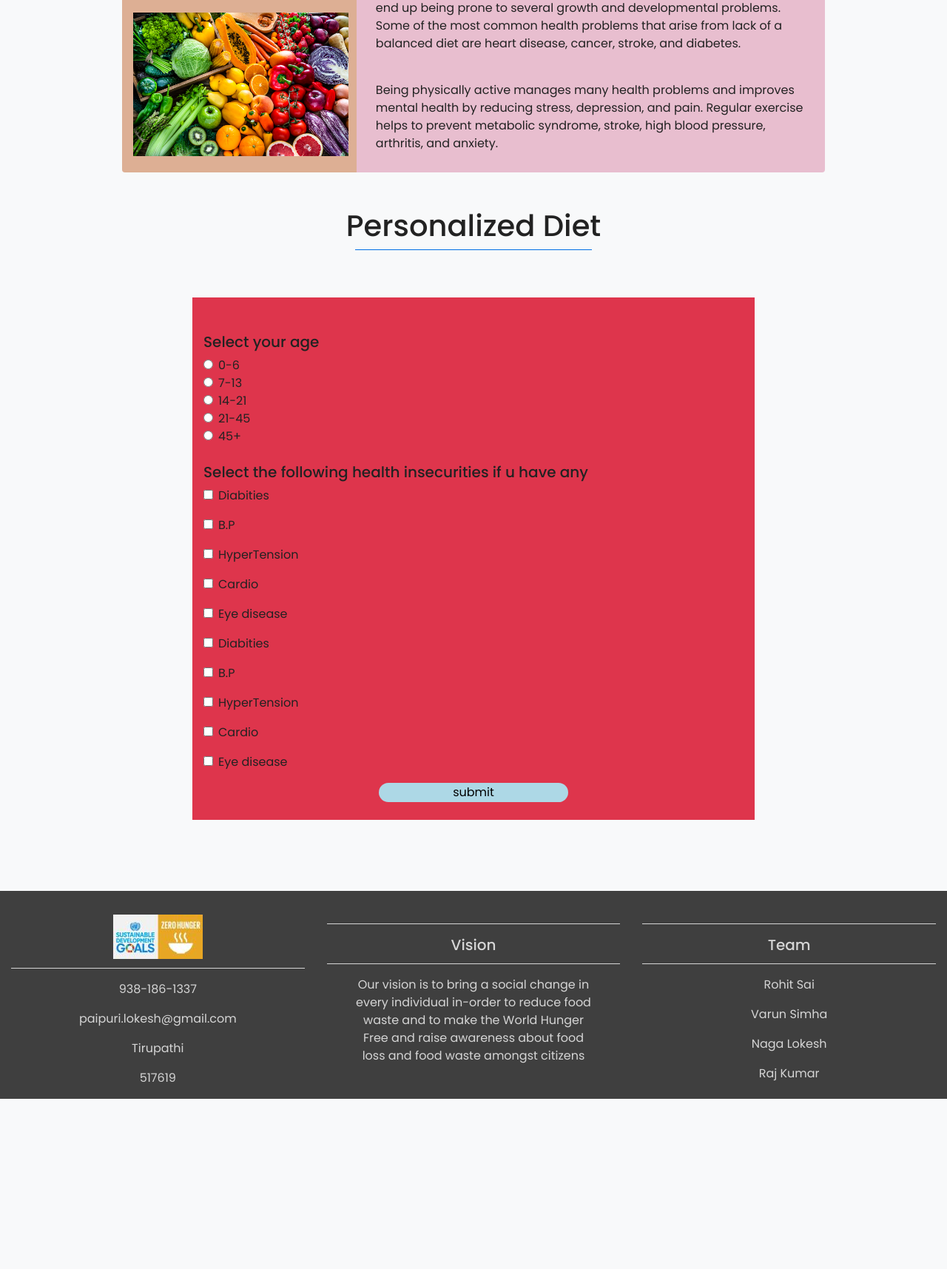
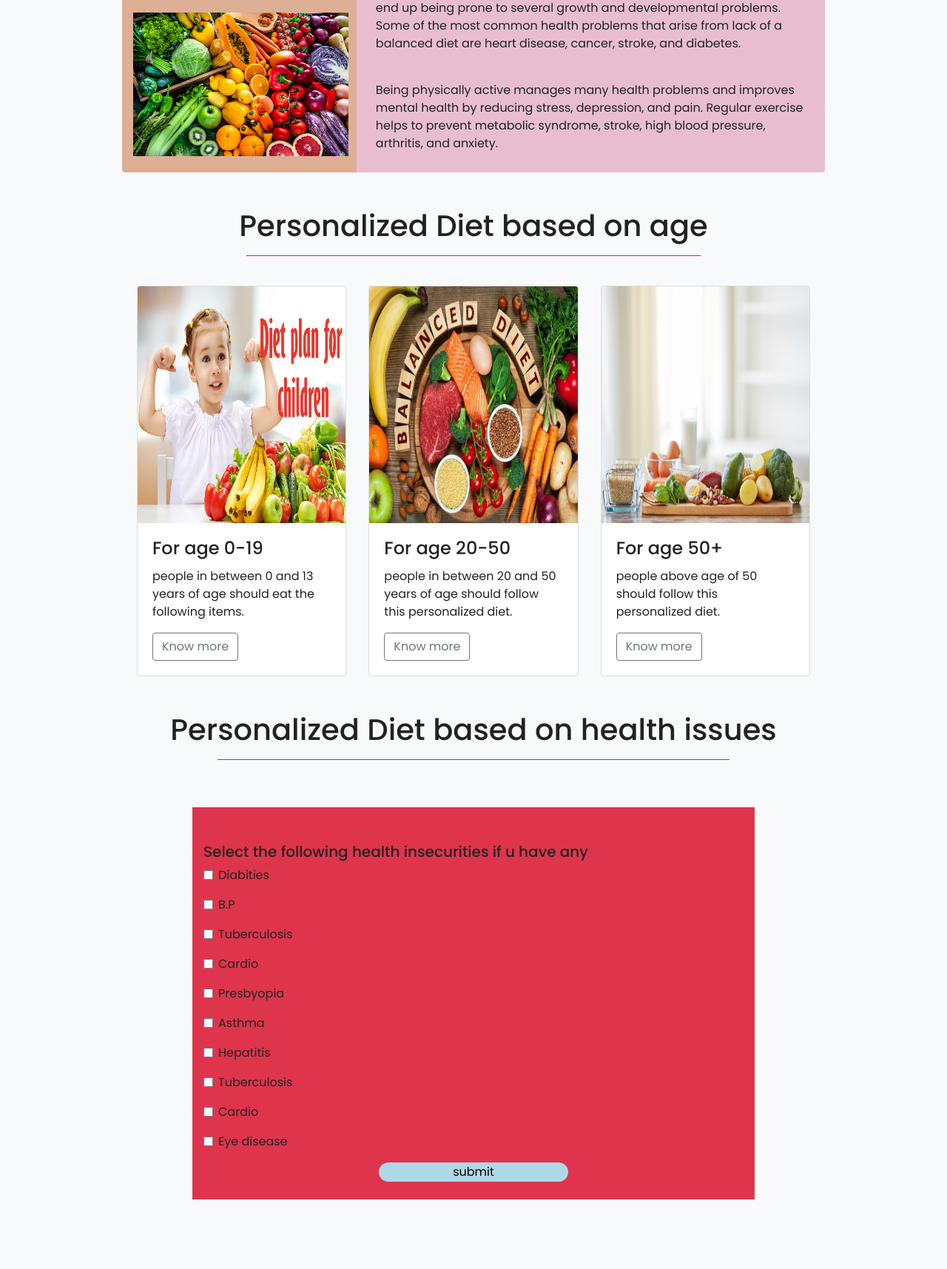
Before and after one commit to naga12-3/Web-project, a Django app: page /diet in a window 1280 px wide. Shown: the part 772-2487 px from the top of the page at 74% size. Before the commit the page ends 2257 px from the top, so only its background shows below. Run offline with Django 3.2, Linux system fonts and the light colour scheme; some libraries are stand-ins or nearby versions.

Commit message:
Modified Diet

```diff
--- a/website/templates/diet.html
+++ b/website/templates/diet.html
@@ -103,46 +103,59 @@
 <br>
 <!--form-->
 <div >
-    <center><h1 >Personalized Diet</h1> </center>
-     <hr class="badge-primary mt-0 w-25">
+    <center><h1 >Personalized Diet based on age</h1> </center>
+    <hr  style="width: 48%;background-color: #DE354C;">
+    <br>
+
+     <div style="padding-left:170px;padding-right:170px;">
+     <div class="container-fluid padding">
+      <div class="row padding">
+        <div class="col-md-4">
+          <div class="card">
+            <img class="card-img-top" src="{% static 'images/art5.jpg' %}" style="height: 320px;">
+            <div class="card-body">
+              <h4 class="card-title">For age 0-19</h4>
+              <p class="card-text">people in between 0 and 13 years of age should eat the following items.</p>
+              <a href="knowmore1" class="btn btn-outline-secondary">Know more</a>
+            </div>
+          </div>
+        </div>
+
+        <div class="col-md-4">
+          <div class="card">
+            <img class="card-img-top" src="{% static 'images/f2.jpg' %}" style="height: 320px;">
+            <div class="card-body">
+              <h4 class="card-title">For age 20-50</h4>
+              <p class="card-text">people in between 20 and 50 years of age should follow this personalized diet.</p>
+              <a href="knowmore2" class="btn btn-outline-secondary">Know more</a>
+            </div>
+          </div>
+        </div>
+
+        <div class="col-md-4">
+          <div class="card">
+            <img class="card-img-top" src="{% static 'images/f1.jpg' %}" style="height: 320px;">
+            <div class="card-body">
+              <h4 class="card-title">For age 50+</h4>
+              <p class="card-text">people above age of 50 should follow this personalized diet.</p>
+              <a href="knowmore3" class="btn btn-outline-secondary">Know more</a>
+            </div>
+          </div>
+        </div>
+      </div>
+      </div>
+    </div>
+    <br><br>
+    <center><h1 >Personalized Diet based on health issues</h1> </center>
+    <hr  style="width: 54%;background-color: #DE354C;">
   <div class="container">
     <div class="row d-flex justify-content-center" >
         <div class="col-md-8 mt-5 pt-5" style="background-color: #DE354C;">
             <form action="pdiet" method="post">
               {% csrf_token %}
-            <h5>Select your age</h5>
-            <div class="form-check">
-                <input class="form-check-input" type="radio" name="age" id="age1" value="1" >
-                <label class="form-check-label" for="age1">
-                  0-6
-                </label>
-              </div>
-              <div class="form-check">
-                <input class="form-check-input" type="radio" name="age" id="age2" value="2" >
-                <label class="form-check-label" for="age2">
-                  7-13
-                </label>
-              </div>
-              <div class="form-check">
-                <input class="form-check-input" type="radio" name="age" id="age3" value="3" >
-                <label class="form-check-label" for="age3">
-                  14-21
-                </label>
-              </div>
-              <div class="form-check">
-                <input class="form-check-input" type="radio" name="age" id="age4" value="4" >
-                <label class="form-check-label" for="age4">
-                  21-45
-                </label>
-              </div>
-              <div class="form-check">
-                <input class="form-check-input" type="radio" name="age" id="age5" value="5" >
-                <label class="form-check-label" for="age5">
-                  45+
-                </label>
-              </div>
 
-              <br>
+
+
               <h5>Select the following health insecurities if u have any</h5>
               <div class="form-group form-check">
                 <input type="checkbox" class="form-check-input" id="exampleCheck1" name="loki" value="1">
@@ -152,9 +165,10 @@
                 <input type="checkbox" class="form-check-input" id="exampleCheck1" name="loki" value="2">
                 <label class="form-check-label" for="exampleCheck1"> B.P</label>
               </div>
+
             <div class="form-group form-check">
               <input type="checkbox" class="form-check-input" id="exampleCheck1" name="loki" value="3">
-                <label class="form-check-label" for="exampleCheck1"> HyperTension</label>
+              <label class="form-check-label" for="exampleCheck1"> Tuberculosis</label>
             </div>
             <div class="form-group form-check">
               <input type="checkbox" class="form-check-input" id="exampleCheck1" name="loki" value="4">
@@ -162,19 +176,19 @@
             </div>
             <div class="form-group form-check">
               <input type="checkbox" class="form-check-input" id="exampleCheck1" name="loki" value="5">
-                <label class="form-check-label" for="exampleCheck1"> Eye disease</label>
+              <label class="form-check-label" for="exampleCheck1"> Presbyopia </label>
             </div>
             <div class="form-group form-check">
               <input type="checkbox" class="form-check-input" id="exampleCheck1" name="loki" value="6">
-                <label class="form-check-label" for="exampleCheck1"> Diabities</label>
+              <label class="form-check-label" for="exampleCheck1"> Asthma</label>
             </div>
             <div class="form-group form-check">
               <input type="checkbox" class="form-check-input" id="exampleCheck1" name="loki" value="7">
-                <label class="form-check-label" for="exampleCheck1"> B.P</label>
+              <label class="form-check-label" for="exampleCheck1"> Hepatitis</label>
             </div>
             <div class="form-group form-check">
               <input type="checkbox" class="form-check-input" id="exampleCheck1" name="loki" value="8">
-                <label class="form-check-label" for="exampleCheck1"> HyperTension</label>
+              <label class="form-check-label" for="exampleCheck1"> Tuberculosis</label>
             </div>
               <div class="form-group form-check">
                 <input type="checkbox" class="form-check-input" id="exampleCheck1" name="loki" value="9">
```
Also changed, not shown: website/templates/diet2.html (+52 -39 lines). Lines whose indentation alone changed are shown as unchanged.
